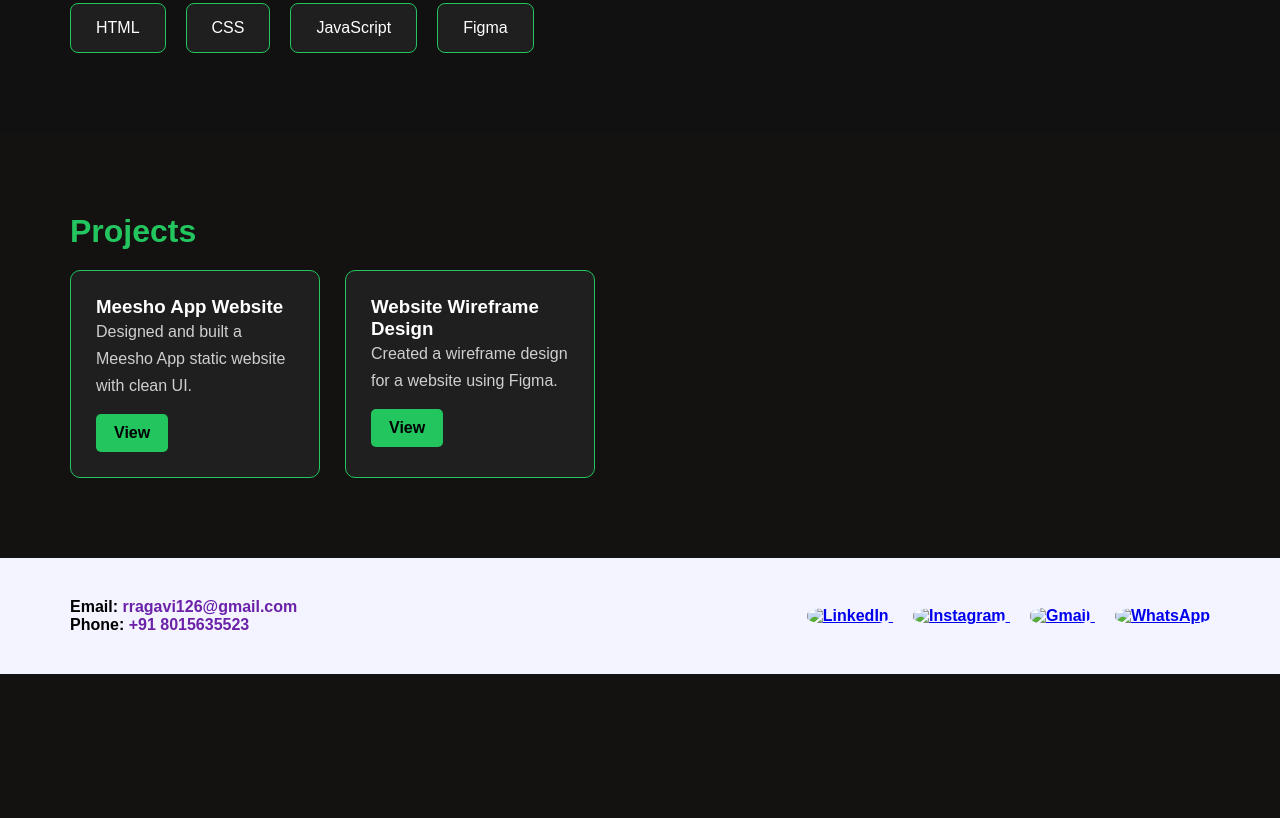
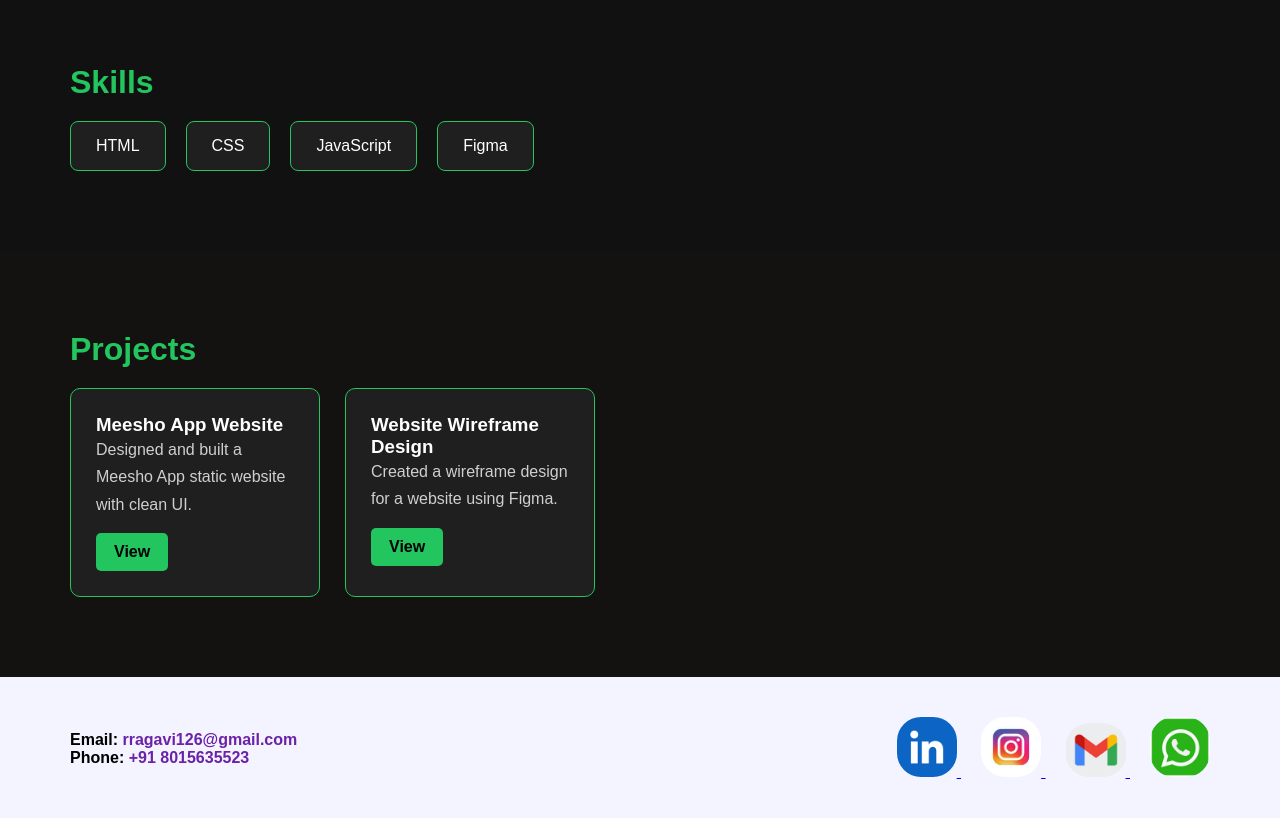
Before and after one commit to rragavi260-pixel/My-Portfolio-website, a plain HTML site: page index.html in a window 1280 px wide. Shown: the part 918-1736 px from the top of the page. Before the commit the page ends 1592 px from the top, so only its background shows below. Drawn offline with Linux system fonts and the light colour scheme; the site is published under a folder, as on GitHub Pages, so addresses that start at the root find nothing.

Commit message:
correct code

```diff
--- a/index.html
+++ b/index.html
@@ -34,7 +34,7 @@
     </div>
 
     <div class="hero-right">
-      <img src="/assets/Screenshot 2026-01-04 200709.png" alt="Profile">
+      <img src="./assets/Screenshot 2026-01-04 200709.png" alt="Profile">
     </div>
   </section>
 
@@ -92,19 +92,19 @@
      <div class="footer-right">
 
   <a href="https://www.linkedin.com" target="_blank">
-    <img src="/assets/linkedin image.png" alt="LinkedIn">
+    <img src="./assets/linkedin image.png" alt="LinkedIn">
   </a>
 
   <a href="https://www.instagram.com" target="_blank">
-    <img src="/assets/Instagram image.jpg" alt="Instagram">
+    <img src="./assets/Instagram image.jpg" alt="Instagram">
   </a>
 
   <a href="mailto:rragavi126@gmail.com">
-    <img src="/assets/G mail image.png" alt="Gmail">
+    <img src="./assets/G mail image.png " alt="Gmail">
   </a>
 
   <a href="https://wa.me/918015635523" target="_blank">
-    <img src="/assets/Whatsapp image.png" alt="WhatsApp">
+    <img src="./assets/Whatsapp image.png" alt="WhatsApp">
   </a>
 
 </div>
```
